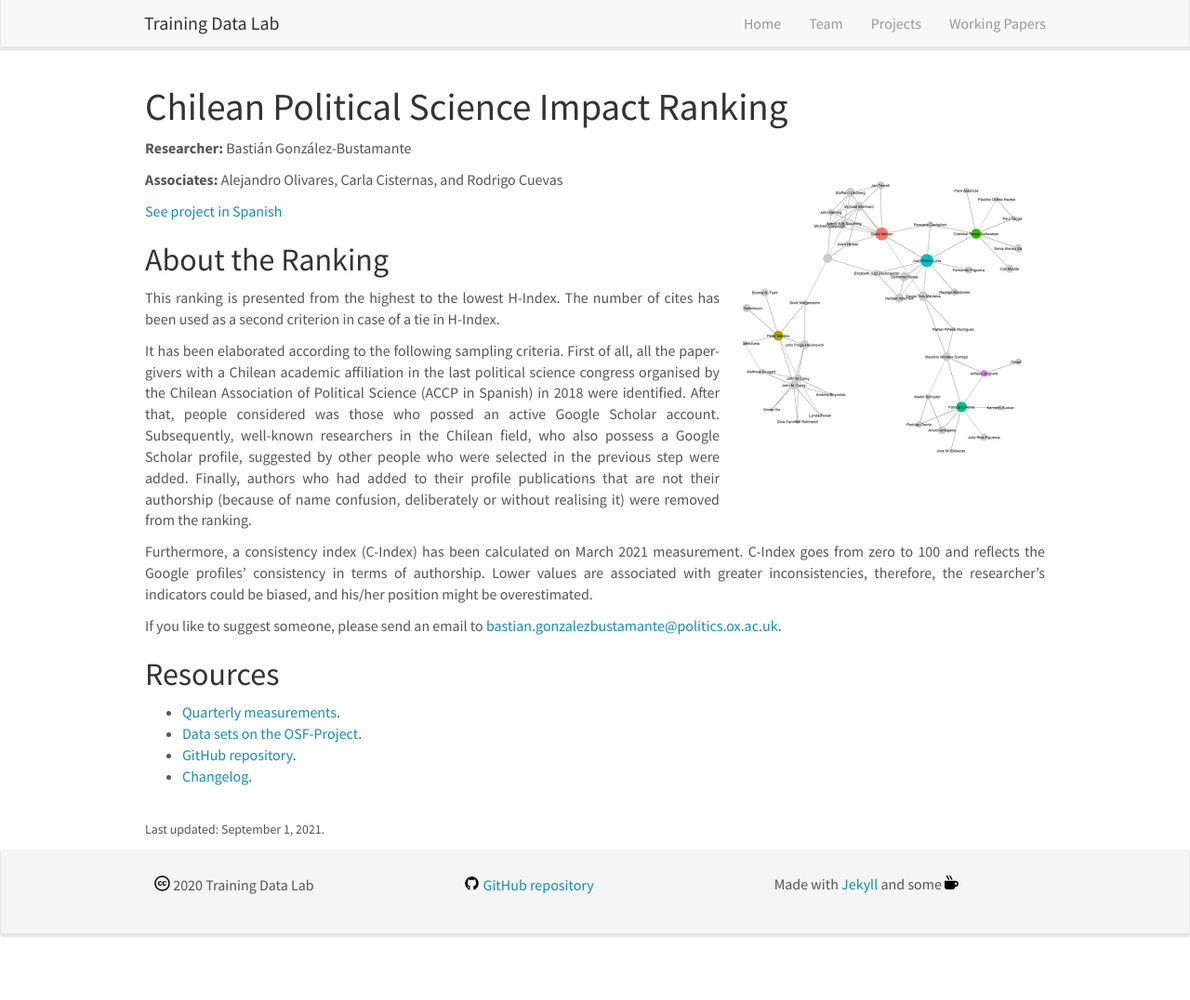
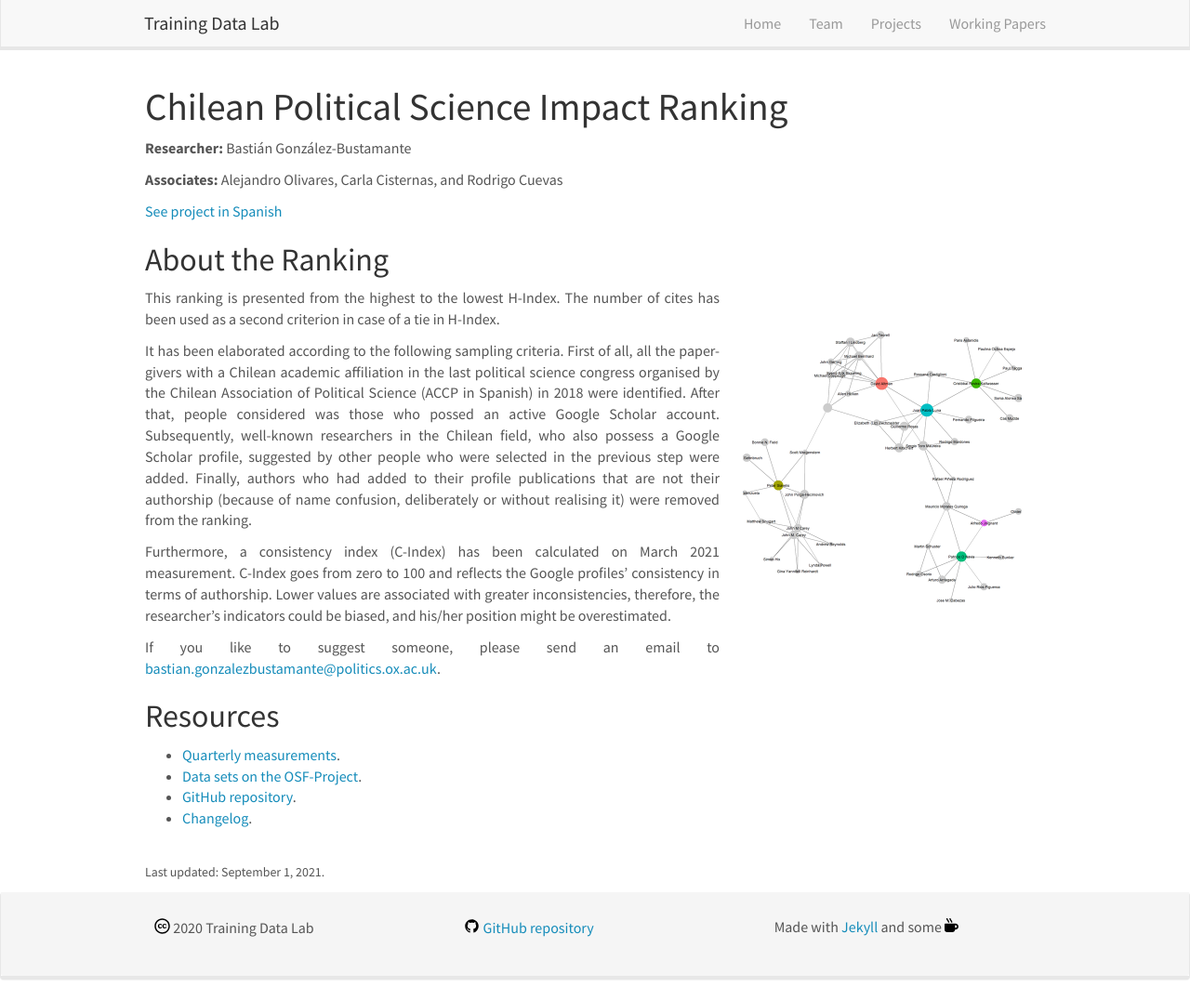
Before and after one commit to training-datalab/old-training-datalab.com, a Jekyll site: the page built from _pages/cps-ranking.md, in a window 1280 px wide and 1076 px high. Shown: the whole window at 93% size. Built offline with Jekyll 4.4.1, drawn with Linux system fonts in a browser that asks for light colours; nearby versions of some CDN libraries.

Commit message:
Update cps-ranking.md

```diff
--- a/_pages/cps-ranking.md
+++ b/_pages/cps-ranking.md
@@ -8,8 +8,6 @@ permalink: /projects/cps-ranking
 
 # Chilean Political Science Impact Ranking
 
-![]({{ site.url }}{{ site.baseurl }}/images/projects/network-ranking.png){: style="width: 350px; float: right; border: 10px"}
-
 **Researcher:** Bastián González-Bustamante
 
 **Associates:** Alejandro Olivares, Carla Cisternas, and Rodrigo Cuevas
@@ -17,6 +15,8 @@ permalink: /projects/cps-ranking
 [See project in Spanish]({{ site.url }}{{ site.baseurl }}/projects/cps-ranking-spanish)
 
 ## About the Ranking
+
+![]({{ site.url }}{{ site.baseurl }}/images/projects/network-ranking.png){: style="width: 350px; float: right; border: 10px"}
 
 <p align="justify">This ranking is presented from the highest to the lowest H-Index. The number of cites has been used as a second criterion in case of a tie in H-Index.</p>
 
```
